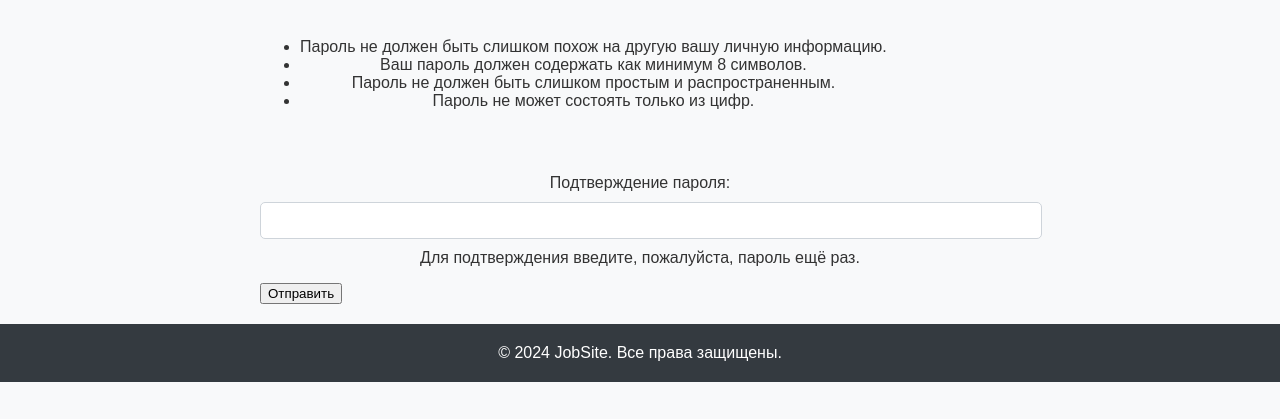
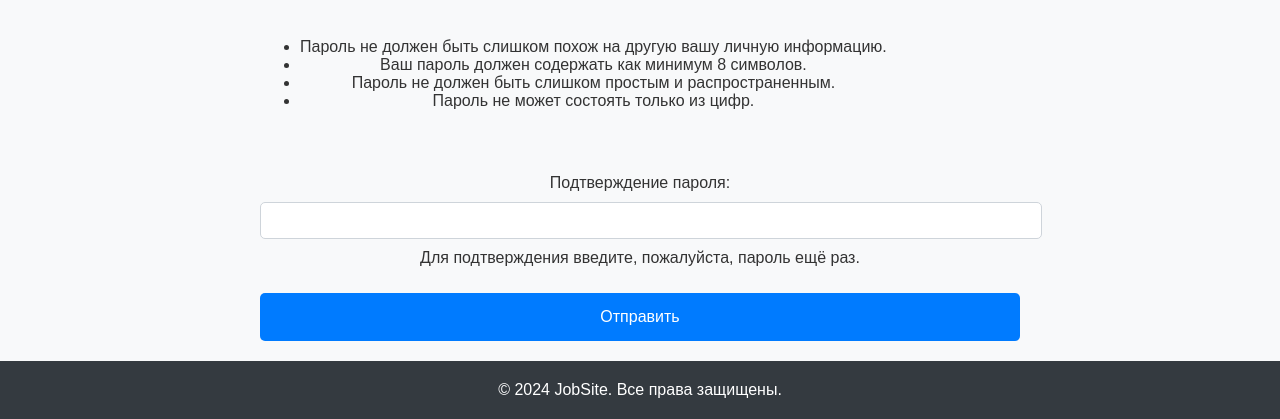
Before and after one commit to AberQ/HR-WEBSITE, a Django app: page /registration/ in a window 1280 px wide. Shown: the part 640-1059 px from the top of the page. Before the commit the page ends 1022 px from the top, so only its background shows below. Run offline with Django 5.2, Linux system fonts and the light colour scheme.

Commit message:
Улучшение кнопки отправить в окне регистрации

```diff
--- a/backend/static/css/styles.css
+++ b/backend/static/css/styles.css
@@ -121,3 +121,19 @@ footer {
 footer p {
     margin: 5px 0;
 }
+button {
+    padding: 15px; /* Увеличиваем отступы для увеличения размера кнопки */
+    background-color: #007bff; /* Цвет фона кнопки */
+    color: white; /* Цвет текста */
+    border: none; /* Убираем границу */
+    border-radius: 5px; /* Скругленные углы */
+    cursor: pointer; /* Указатель при наведении */
+    transition: background-color 0.3s; /* Плавный переход цвета фона */
+    width: 100%; /* Кнопка шириной 100% */
+    margin-top: 10px; /* Отступ сверху */
+    font-size: 16px; /* Увеличиваем размер шрифта для кнопки */
+}
+
+button:hover {
+    background-color: #0056b3; /* Цвет фона при наведении */
+}
```
